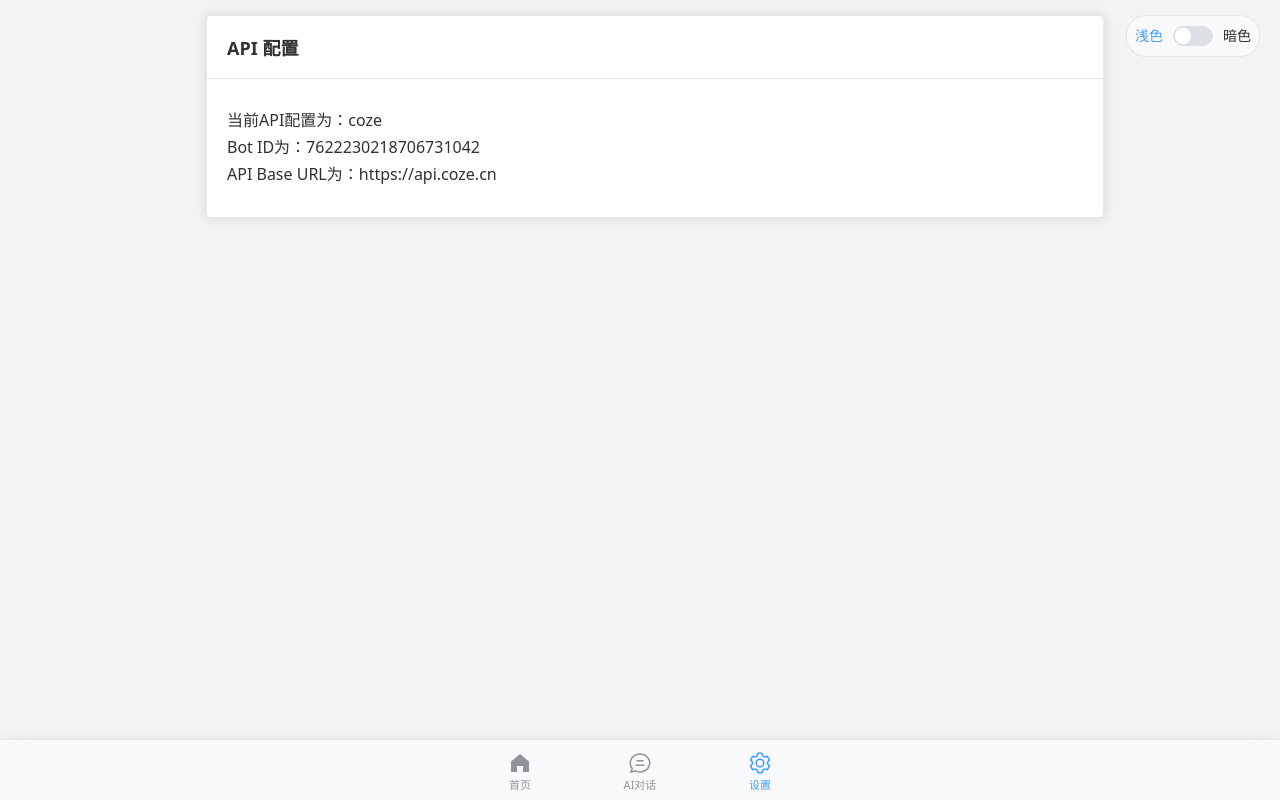
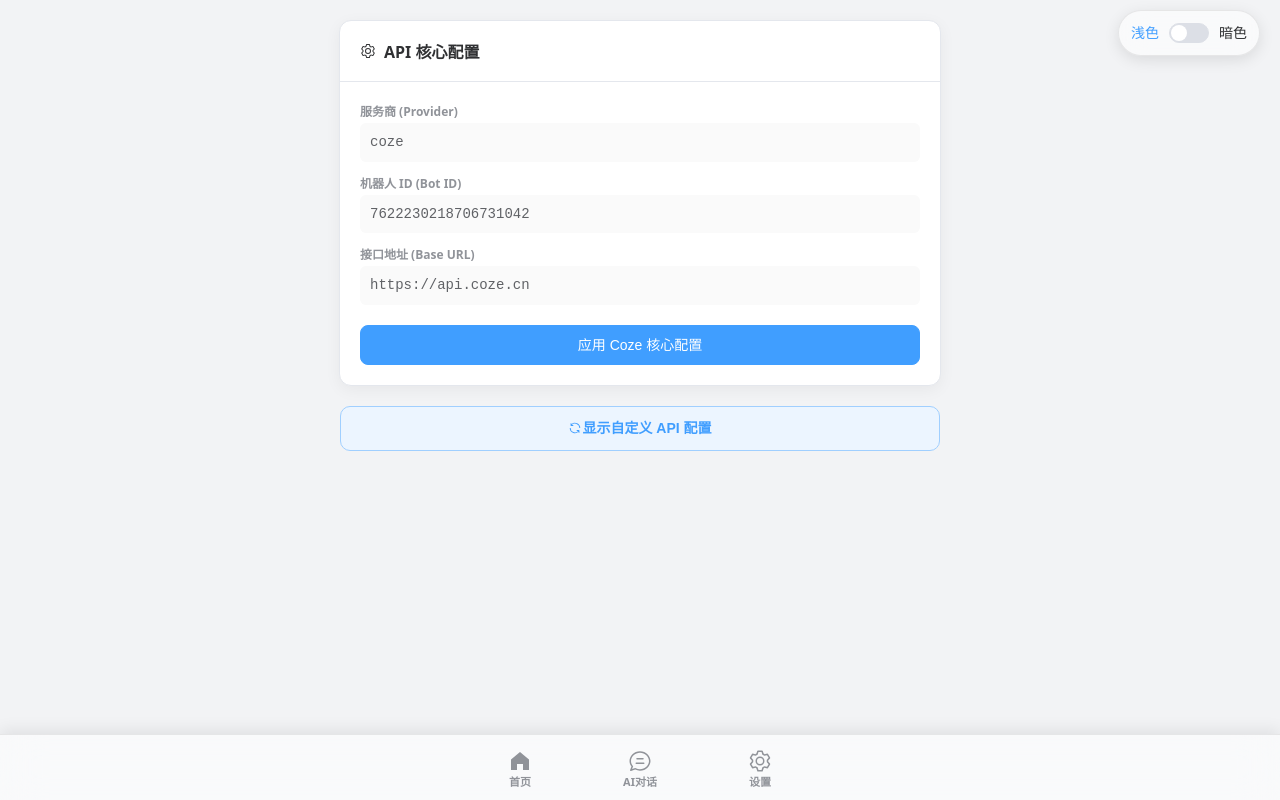
Before and after one commit to Murchey/hpu-guider-agent-mobile, a Vue app: page / in a window 1280 px wide. Both pictures are taken after a click on the element "设置". Built offline with nearby package versions, Linux system fonts and the light colour scheme; a web font is replaced by a local one.

Commit message:
修改尺寸适配

```diff
--- a/src/App.vue
+++ b/src/App.vue
@@ -163,17 +163,18 @@
 }
 
 .header-controls {
-  position: absolute;
-  top: 15px;
+  position: fixed; /* 改为 fixed 以便在长滚屏页面中始终可见 */
+  top: calc(10px + env(safe-area-inset-top)); /* 考虑手机顶部的安全区域（如灵动岛、挖孔） */
   right: 20px;
-  z-index: 200;
+  z-index: 2000;
   display: flex;
   align-items: center;
   background: var(--app-tabs-header-bg);
-  padding: 4px 8px;
-  border-radius: 20px;
-  backdrop-filter: blur(10px);
+  padding: 6px 12px;
+  border-radius: 25px;
+  backdrop-filter: blur(15px);
   border: 1px solid var(--app-tabs-header-border-color);
+  box-shadow: 0 4px 15px rgba(0, 0, 0, 0.1);
 }
 
 /* 响应式适配：移动端 (屏幕宽度 <= 768px) */
@@ -246,22 +247,22 @@
   bottom: 0;
   left: 0;
   right: 0;
-  height: 60px;
+  height: 65px; /* 从 70px 略微下调，更适合 812px 高度 */
   background: var(--app-tabs-header-bg);
   backdrop-filter: blur(var(--app-tabs-header-blur)) saturate(180%);
   -webkit-backdrop-filter: blur(var(--app-tabs-header-blur)) saturate(180%);
   border-top: 1px solid var(--app-tabs-header-border-color);
-  box-shadow: 0 -2px 10px rgba(0, 0, 0, 0.05);
+  box-shadow: 0 -4px 15px rgba(0, 0, 0, 0.08);
   display: flex;
   justify-content: center;
   align-items: center;
   z-index: 1000;
-  padding-bottom: env(safe-area-inset-bottom); /* 适配刘海屏底部 */
+  padding-bottom: env(safe-area-inset-bottom);
 }
 
 .nav-item {
   flex: 1;
-  max-width: 120px;
+  max-width: 120px; /* 回归紧凑宽度 */
   height: 100%;
   display: flex;
   flex-direction: column;
@@ -269,21 +270,17 @@
   justify-content: center;
   color: #909399;
   cursor: pointer;
-  transition: all 0.2s ease;
-}
-
-.nav-item.active {
-  color: var(--el-color-primary);
+  transition: all 0.3s ease;
 }
 
 .nav-item .el-icon {
-  font-size: 24px;
-  margin-bottom: 4px;
+  font-size: 24px; /* 稍微缩小图标 */
+  margin-bottom: 3px;
 }
 
 .nav-label {
-  font-size: 11px;
-  font-weight: 500;
+  font-size: 11px; /* 字体微调，更符合 375 宽度 */
+  font-weight: 600;
   line-height: 1;
 }
 
@@ -292,7 +289,7 @@
   min-height: 0;
   overflow-y: auto;
   overflow-x: hidden;
-  padding-bottom: calc(60px + env(safe-area-inset-bottom)); /* 为自定义底部导航预留空间 */
+  padding-bottom: calc(70px + env(safe-area-inset-bottom)); /* 匹配导航栏高度 */
   box-sizing: border-box;
   background: transparent;
 
--- a/src/components/AiDialoguePage.vue
+++ b/src/components/AiDialoguePage.vue
@@ -188,7 +188,7 @@
 }
 
 const dialogWidth = computed(() => isMobile.value ? '95%' : '900px')
-const emptyImageSize = computed(() => isMobile.value ? 120 : 200)
+const emptyImageSize = computed(() => isMobile.value ? 140 : 250) // 针对 375x812 屏幕下调尺寸，避免遮挡输入框
 
 // 场景推荐对话框状态
 const sceneDialogVisible = ref(false)
@@ -216,11 +216,11 @@
 })
 
 const apiSettings = ref({
-  provider: 'openai',
-  baseURL: '',
-  apiKey: '',
-  model: 'gpt-3.5-turbo',
-  botId: ''
+  provider: 'coze',
+  baseURL: 'https://api.coze.cn',
+  apiKey: 'pat_dwOqipNExoqRFtk4RkKhyj3IkxvaMPU2ozUrle8yvhleoJe6OCIEXWVvfbCH4GlA',
+  model: '',
+  botId: '7622230218706731042'
 })
 
 const isSettingsLoaded = ref(false)
--- a/src/components/SettingPage.vue
+++ b/src/components/SettingPage.vue
@@ -1,46 +1,138 @@
 <template>
   <div class="setting-page">
-    <el-card class="settings-card">
+    <el-card class="settings-card shadow-sm">
       <template #header>
-        <div class="card-header">API 配置</div>
+        <div class="card-header">
+          <el-icon><Setting /></el-icon>
+          <span>API 核心配置</span>
+        </div>
       </template>
-      <p class="tips">
-        当前API配置为：{{ MANUAL_API_SETTINGS.provider }}
-        <br>
-        Bot ID为：{{ MANUAL_API_SETTINGS.botId }}
-        <br>
-        API Base URL为：{{ MANUAL_API_SETTINGS.baseURL }}
-      </p>
+      <div class="tips">
+        <div class="api-item">
+          <span class="label">服务商 (Provider)</span>
+          <span class="value">{{ MANUAL_API_SETTINGS.provider }}</span>
+        </div>
+        <div class="api-item">
+          <span class="label">机器人 ID (Bot ID)</span>
+          <span class="value">{{ MANUAL_API_SETTINGS.botId }}</span>
+        </div>
+        <div class="api-item">
+          <span class="label">接口地址 (Base URL)</span>
+          <span class="value">{{ MANUAL_API_SETTINGS.baseURL }}</span>
+        </div>
+        <div class="api-item save-action">
+          <el-button type="primary" class="save-btn" @click="applyCozeSettings">
+            应用 Coze 核心配置
+          </el-button>
+        </div>
+      </div>
+    </el-card>
+
+    <div class="action-buttons">
+      <el-button
+        type="primary"
+        plain
+        class="switch-btn"
+        @click="showCustomSettings = !showCustomSettings"
+      >
+        <el-icon><Refresh /></el-icon>
+        {{ showCustomSettings ? '显示 Coze 核心配置' : '显示自定义 API 配置' }}
+      </el-button>
+    </div>
+
+    <el-card v-if="showCustomSettings" class="settings-card shadow-sm custom-api-card">
+      <template #header>
+        <div class="card-header">
+          <el-icon><Edit /></el-icon>
+          <span>自定义 API 配置</span>
+        </div>
+      </template>
+      <div class="tips">
+        <div class="api-item">
+          <span class="label">服务商 (Provider)</span>
+          <el-input v-model="CUSTOM_API_SETTINGS.provider" placeholder="例如: openai, custom" />
+        </div>
+        <div class="api-item">
+          <span class="label">接口地址 (Base URL)</span>
+          <el-input v-model="CUSTOM_API_SETTINGS.baseURL" placeholder="接口根地址" />
+        </div>
+        <div class="api-item">
+          <span class="label">模型 (Model)</span>
+          <el-input v-model="CUSTOM_API_SETTINGS.model" placeholder="例如: gpt-3.5-turbo" />
+        </div>
+        <div class="api-item">
+          <span class="label">API Key</span>
+          <el-input v-model="CUSTOM_API_SETTINGS.apiKey" type="password" show-password placeholder="输入您的 API Key" />
+        </div>
+        <div class="api-item save-action">
+          <el-button type="success" class="save-btn" @click="saveCustomSettings">
+            保存并应用自定义配置
+          </el-button>
+        </div>
+      </div>
     </el-card>
 
   </div>
 </template>
 
 <script setup lang="ts">
-import { ref, onMounted } from 'vue'
+import { ref, onMounted, reactive } from 'vue'
+import { Setting, Refresh, Link, Edit } from '@element-plus/icons-vue'
+import { ElMessage } from 'element-plus'
+
+const showCustomSettings = ref(false)
 
 const MANUAL_API_SETTINGS = {
   // provider 可选：openai / siliconflow / zhipu / qwen / coze / custom
   provider: 'coze',
-  // Coze 根地址 (国内版: https://api.coze.cn | 国际版: https://api.coze.com)
-  // 注意：后面不要加 /v3/chat，代码会自动拼接
   baseURL: 'https://api.coze.cn',
-  // baseURL: 'https://api.siliconflow.cn/v1',
-  // apiKey 填写你的 Personal Access Token
   apiKey: 'pat_dwOqipNExoqRFtk4RkKhyj3IkxvaMPU2ozUrle8yvhleoJe6OCIEXWVvfbCH4GlA',
-  // botId 填写你的 Bot ID
   botId: '7622230218706731042',
-  // model 可选 (Coze 模式下该项通常不生效，由 Bot ID 决定)
   model: ''
 }
 
-const applyManualApiSettings = () => {
-  localStorage.setItem('ai-chat-settings', JSON.stringify(MANUAL_API_SETTINGS))
+const CUSTOM_API_SETTINGS = reactive({
+  provider: 'openai',
+  baseURL: 'https://api.openai.com/v1',
+  apiKey: '',
+  model: 'gpt-3.5-turbo',
+  botId: ''
+})
+
+const saveCustomSettings = () => {
+  if (!CUSTOM_API_SETTINGS.apiKey) {
+    ElMessage.warning('请输入 API Key')
+    return
+  }
+  localStorage.setItem('ai-chat-settings', JSON.stringify(CUSTOM_API_SETTINGS))
+  ElMessage.success('自定义配置已保存并应用')
 }
 
-// 立即执行一次，确保 HMR 时也能同步最新的配置
-applyManualApiSettings()
+const applyCozeSettings = () => {
+  localStorage.setItem('ai-chat-settings', JSON.stringify(MANUAL_API_SETTINGS))
+  showCustomSettings.value = false
+  ElMessage.success('已应用 Coze 核心配置')
+}
 
+const applyManualApiSettings = () => {
+  // 只有当本地没有配置时，才初始化默认的 Coze 配置
+  if (!localStorage.getItem('ai-chat-settings')) {
+    localStorage.setItem('ai-chat-settings', JSON.stringify(MANUAL_API_SETTINGS))
+  } else {
+    // 如果本地已有配置，尝试回填到自定义表单中
+    try {
+      const saved = JSON.parse(localStorage.getItem('ai-chat-settings') || '{}')
+      if (saved.provider !== 'coze') {
+        Object.assign(CUSTOM_API_SETTINGS, saved)
+        showCustomSettings.value = true
+      }
+    } catch (e) {
+      console.error('Failed to parse settings', e)
+    }
+  }
+}
+
+// 确保 HMR 时也能同步最新的配置
 onMounted(() => {
   applyManualApiSettings()
 })
@@ -49,45 +141,109 @@
 <style scoped>
 .setting-page {
   width: 100%;
-  height: 100%;
-  padding: 15px;
+  min-height: 100%;
+  padding: 20px 15px;
   display: flex;
   flex-direction: column;
   justify-content: flex-start;
   align-items: center;
+  box-sizing: border-box;
 }
 
 .settings-card {
-  width: 70%;
-  margin: 0 auto;
+  width: 92%; /* 针对 375 宽度优化，留出两侧间隙 */
+  max-width: 600px;
+  border-radius: 12px;
+  box-shadow: 0 4px 16px rgba(0, 0, 0, 0.05);
+  margin-bottom: 20px;
 }
 
-@media (max-width: 768px) {
+.custom-api-card {
+  border-left: 4px solid var(--el-color-success);
+  background: var(--el-color-success-light-9);
+}
+
+.save-action {
+  margin-top: 20px;
+}
+
+.save-btn {
+  width: 100%;
+  height: 40px;
+  border-radius: 8px;
+}
+
+.action-buttons {
+  margin-bottom: 20px;
+  width: 92%;
+  max-width: 600px;
+}
+
+.switch-btn {
+  width: 100%;
+  height: 45px;
+  border-radius: 10px;
+  font-weight: 600;
+}
+
+@media (min-width: 769px) {
   .settings-card {
-    width: 95%;
+    width: 70%;
   }
 }
 
-.settings-card + .settings-card {
-  margin-top: 15px;
-}
-
 .card-header {
-  font-size: 18px;
-  font-weight: bold;
+  font-size: 16px;
+  font-weight: 600;
+  color: var(--el-text-color-primary);
+  display: flex;
+  align-items: center;
+  gap: 8px;
 }
 
 .tips {
-  margin: 8px 0;
-  line-height: 1.7;
+  margin: 0;
+  line-height: 1.6;
+  font-size: 14px;
+  color: var(--el-text-color-regular);
+  word-break: break-all; /* 关键：防止长 URL 在 375 宽度下溢出 */
+}
+
+.api-item {
+  margin-bottom: 12px;
+}
+
+.api-item:last-child {
+  margin-bottom: 0;
+}
+
+.label {
+  font-weight: 600;
+  color: var(--el-text-color-secondary);
+  display: block;
+  margin-bottom: 2px;
+  font-size: 12px;
+}
+
+.value {
+  display: block;
+  padding: 8px 10px;
+  background: var(--el-fill-color-lighter);
+  border-radius: 6px;
+  font-family: monospace;
 }
 
 html.dark .settings-card {
-  background: #181d27;
-  border-color: #0f3460;
+  background: #1d1e1f;
+  border-color: #333;
 }
 
-html.dark .card-header {
-  color: #e4e7ed;
+html.dark .custom-api-card {
+  background: #1a2c20;
+  border-left-color: var(--el-color-success);
+}
+
+html.dark .value {
+  background: #2a2b2d;
 }
 </style>
```
Also changed, not shown: src/components/IndexPage.vue (+23 -23 lines).
